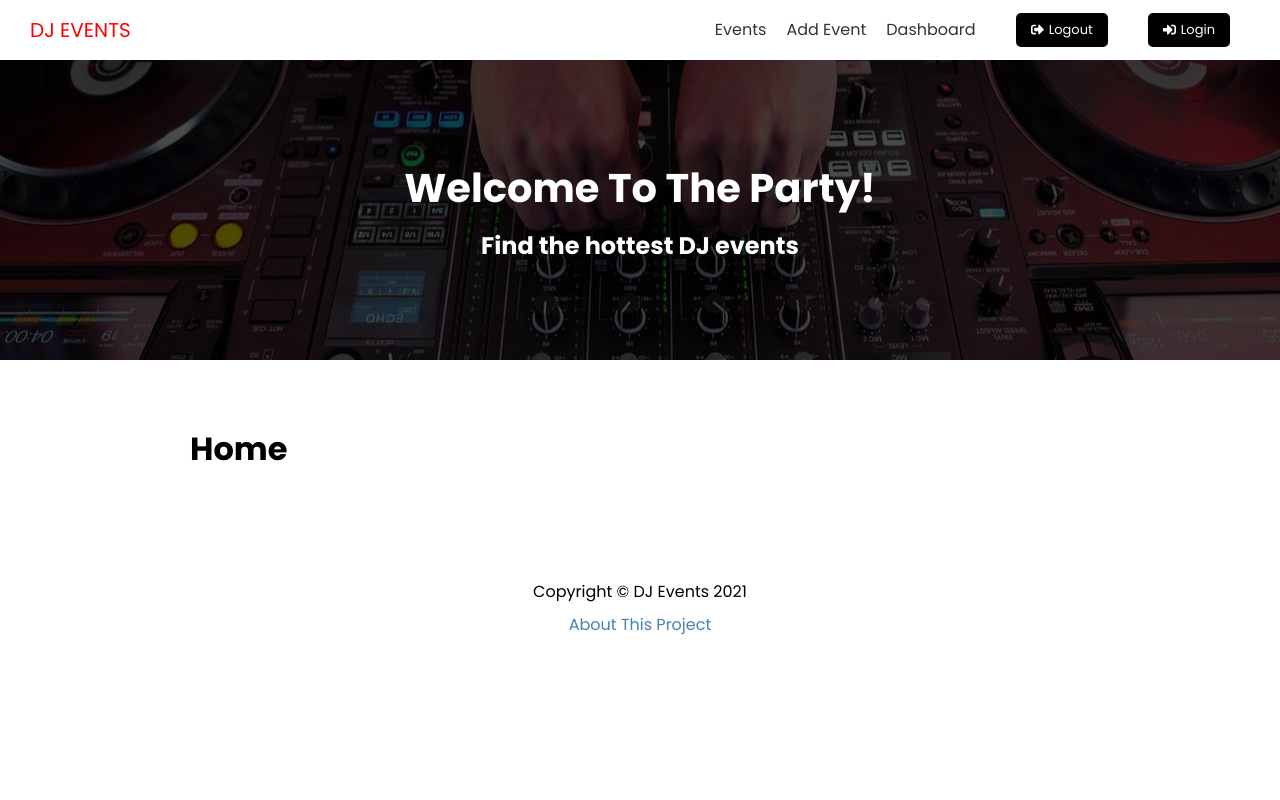
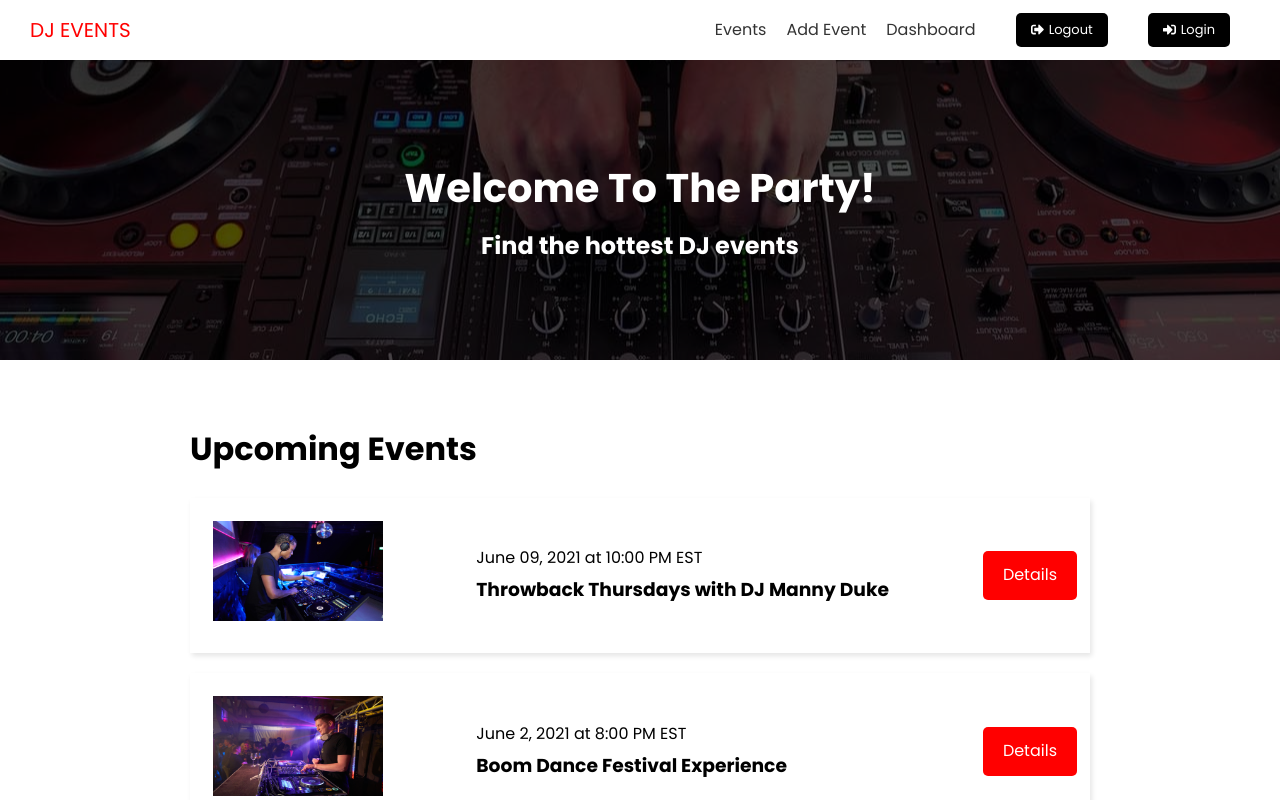
Before and after one commit to shahpreetk/dj-events-frontend, a Next.js app: page / in a window 1280 px wide. Shown: the top 800 px of the page. Built offline with nearby package versions, Linux system fonts and the light colour scheme; no server answers.

Commit message:
displaying all events

```diff
--- /dev/null
+++ b/components/EventItem.js
@@ -0,0 +1,30 @@
+import Link from "next/link";
+import Image from "next/image";
+import styles from "@/styles/EventItem.module.css";
+
+export default function EventItem({ evt }) {
+  return (
+    <div className={styles.event}>
+      <div className={styles.img}>
+        <Image
+          src={evt.image ? evt.image : "/images/event-default.png"}
+          width={170}
+          height={100}
+        />
+      </div>
+
+      <div className={styles.info}>
+        <span>
+          {evt.date} at {evt.time}
+        </span>
+        <h3>{evt.name}</h3>
+      </div>
+
+      <div className={styles.link}>
+        <Link href={`/events/${evt.slug}`}>
+          <a className="btn">Details</a>
+        </Link>
+      </div>
+    </div>
+  );
+}
--- /dev/null
+++ b/config/index.js
@@ -0,0 +1,2 @@
+export const API_URL =
+  process.env.NEXT_PUBLIC_API_URL || "http://localhost:3000";
--- /dev/null
+++ b/pages/api/events/data.json
@@ -0,0 +1,76 @@
+{
+  "events": [
+    {
+      "id": "1",
+      "name": "Throwback Thursdays with DJ Manny Duke",
+      "slug": "throwback-thursdays-with-dj-manny-duke",
+      "venue": "Horizon Club",
+      "address": "919 3rd Ave New York, New York(NY), 10022",
+      "performers": "DJ Manny Duke",
+      "date": "June 09, 2021",
+      "time": "10:00 PM EST",
+      "description": "Featuring deep cuts, party anthems and remixes nostalgic songs from two of the best decades of music with the very best music from the 90's and 2000's",
+      "image": "/images/sample/event1.jpg"
+    },
+    {
+      "id": "2",
+      "name": "Boom Dance Festival Experience",
+      "slug": "boom-dance-festival-experience",
+      "venue": "Blackjacks",
+      "address": "966 Lexington Ave New York, New York(NY), 10021",
+      "performers": "DJ LUCK & MC NEAT, NICKY BLACKMARKET, DJ NICKY BLACKMARKET, RATPACK",
+      "date": "June 2, 2021",
+      "time": "8:00 PM EST",
+      "description": "It's looking more and more like we will be seeing events return in the summer! To celebrate this we are arranging a festival experience to say good bye to lock down! We will also be celebrating the fact Zoom Dance is one year old!",
+      "image": "/images/sample/event2.jpg"
+    },
+    {
+      "id": "3",
+      "name": "Encore Night Boat Party",
+      "slug": "encore-night-boat-party",
+      "venue": "Encore",
+      "address": "675 Water St New York, New York(NY), 10002",
+      "performers": "Bad Boy Bill",
+      "date": "June 11, 2021",
+      "time": "7:00 PM EST",
+      "description": "Who is ready to party? I mean in the middle of the water, a boat with good music and drinks. If thats you then you have made it to the right place.",
+      "image": "/images/sample/event3.jpg"
+    },
+    {
+      "id": "4",
+      "name": "Jam Concert Live",
+      "slug": "jam-concert-live",
+      "venue": "Club Ozone",
+      "address": "70 W 115th St New York, New York(NY), 10026",
+      "performers": "DJ RNB",
+      "date": "June 20, 2021",
+      "time": "10:00 PM EST",
+      "description": "The most diverse dj on the east coast, DJ RNB team up once again to bring you the next installment in the high energy, Jam Concert Live series!",
+      "image": "/images/sample/event4.jpg"
+    },
+    {
+      "id": "5",
+      "name": "UnMute Rock Festival",
+      "slug": "unmute-rock-festival",
+      "venue": "Studio 54",
+      "address": "55 La Salle St #12K New York, New York(NY), 10027",
+      "performers": "Big Wednesday, Black Pyre, Calling Apollo",
+      "date": "June 30, 2021",
+      "time": "8:00 PM EST",
+      "description": "With bands from around the UK ready to send the roof into orbit, get ready for the loudest Welsh festival: the inaugural UnMute 2021.",
+      "image": "/images/sample/event5.jpg"
+    },
+    {
+      "id": "6",
+      "name": "Soul Kitchen Party",
+      "slug": "soul-kitchen-party",
+      "venue": "Onyx Club",
+      "address": "60 Gramercy Park N #2 New York, New York(NY), 10010",
+      "performers": "A-Trak, Nightmares on Wax, Rakim, Jay Electronica",
+      "date": "July 2, 2021",
+      "time": "8:00 PM EST",
+      "description": "Dope party which features Hip Hop legends, emerging artists and world-class turntablists",
+      "image": "/images/sample/event6.jpg"
+    }
+  ]
+}
--- /dev/null
+++ b/pages/api/events/index.js
@@ -0,0 +1,10 @@
+const { events } = require("./data.json");
+
+export default (req, res) => {
+  if (req.method === "GET") {
+    res.status(200).json(events);
+  } else {
+    res.setHeader("Allow", ["GET"]);
+    res.status(405).json({ message: `Method ${req.method} is not allowed` });
+  }
+};
--- a/pages/api/hello.js
+++ /dev/null
@@ -1,5 +0,0 @@
-// Next.js API route support: https://nextjs.org/docs/api-routes/introduction
-
-export default (req, res) => {
-  res.status(200).json({ name: 'John Doe' })
-}
--- a/pages/index.js
+++ b/pages/index.js
@@ -1,9 +1,33 @@
+import Link from "next/link";
 import Layout from "@/components/Layout";
+import EventItem from "@/components/EventItem";
+import { API_URL } from "@/config/index";
 
-export default function Home() {
+export default function HomePage({ events }) {
   return (
     <Layout>
-      <h1>Home</h1>
+      <h1>Upcoming Events</h1>
+      {events.length === 0 && <h3>No events to show</h3>}
+
+      {events.map((evt) => (
+        <EventItem key={evt.id} evt={evt} />
+      ))}
+
+      {events.length > 0 && (
+        <Link href="/events">
+          <a className="btn-secondary">View All Events</a>
+        </Link>
+      )}
     </Layout>
   );
 }
+
+export async function getStaticProps() {
+  const res = await fetch(`${API_URL}/api/events`);
+  const events = await res.json();
+
+  return {
+    props: { events: events.slice(0, 3) },
+    revalidate: 1,
+  };
+}
--- /dev/null
+++ b/styles/EventItem.module.css
@@ -0,0 +1,28 @@
+.event {
+  display: flex;
+  justify-content: space-between;
+  align-items: center;
+  margin: 20px 0;
+  padding: 13px;
+  box-shadow: 2px 3px 5px rgba(0, 0, 0, 0.1);
+}
+
+.img {
+  flex: 1;
+  margin: 10px;
+}
+
+.info {
+  flex: 2;
+}
+
+@media (max-width: 600px) {
+  .event {
+    flex-direction: column;
+    text-align: center;
+  }
+
+  .info {
+    margin-bottom: 20px;
+  }
+}
```
Also changed, not shown: pages/events/index.js (+19 -2 lines).
